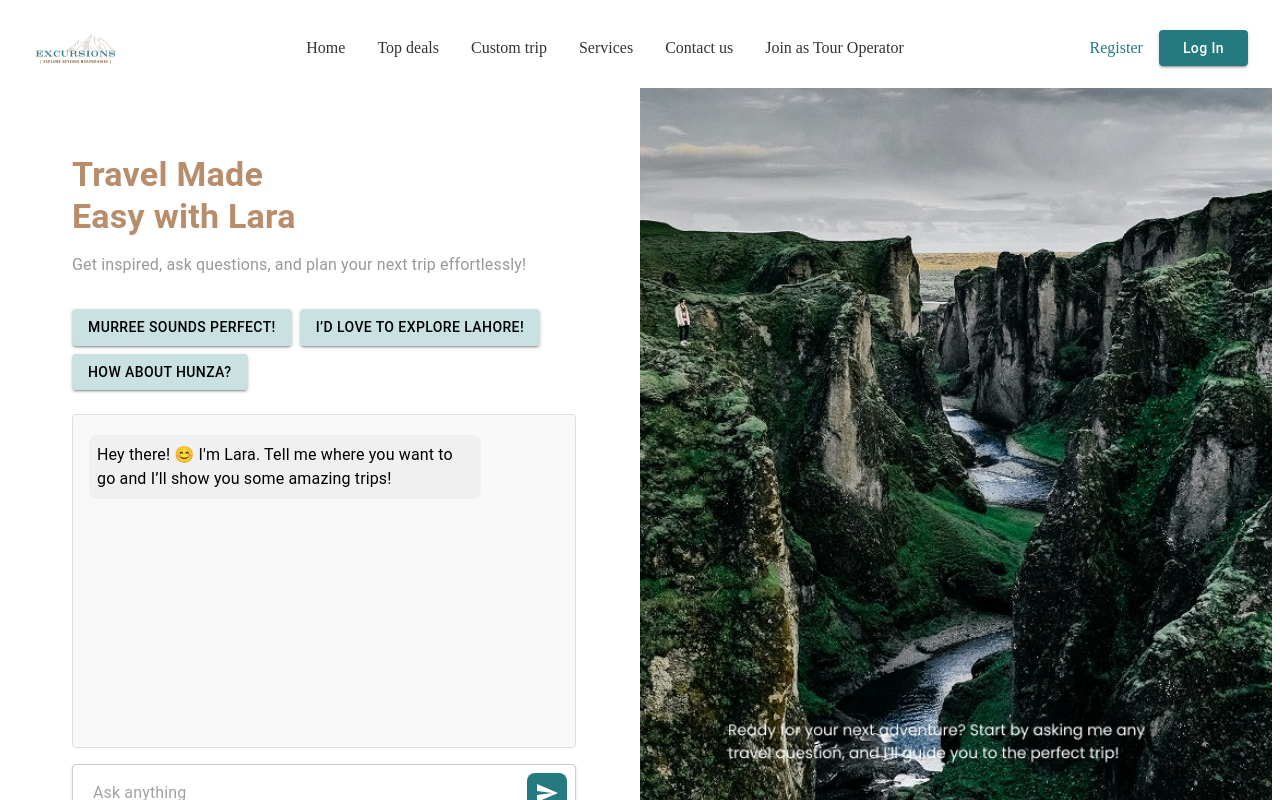
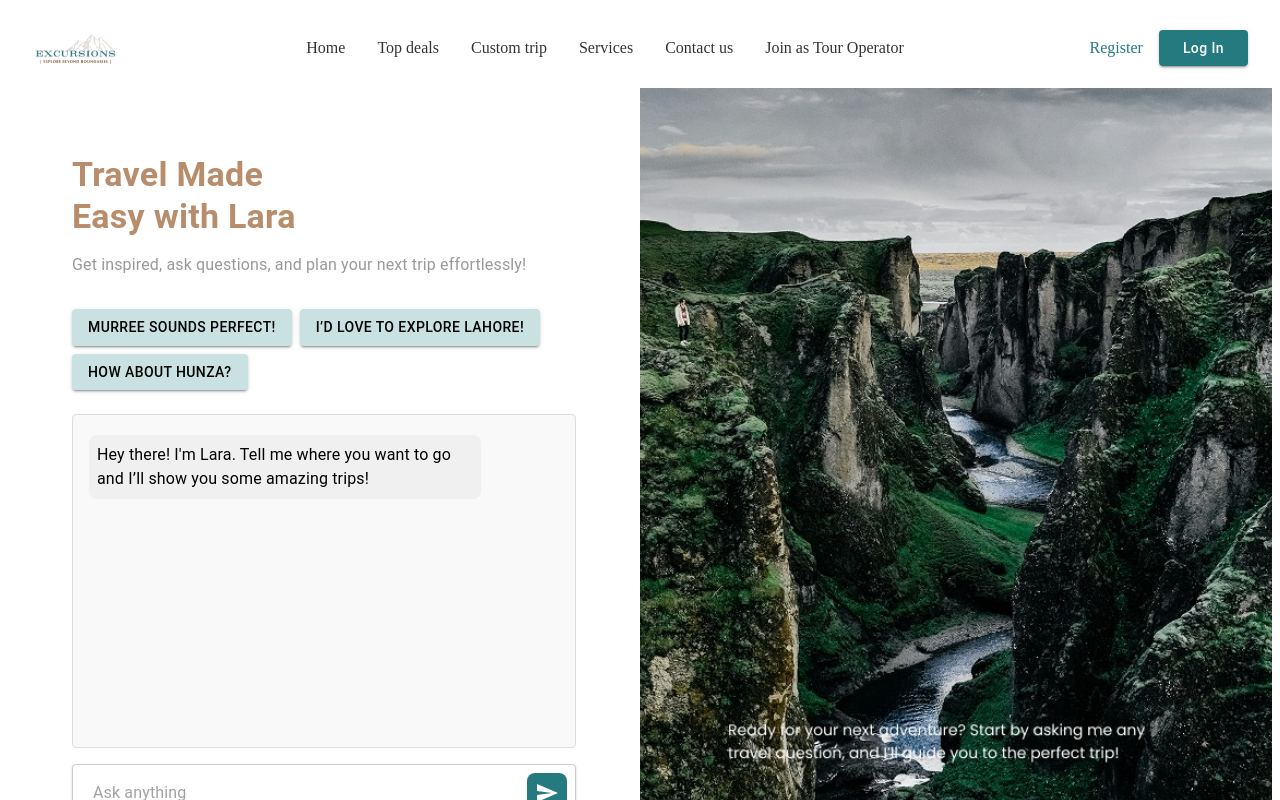
Before and after one commit to Samia804/excursion_frontend, a React (Create React App) app: page /chat in a window 1280 px wide. Shown: the top 800 px of the page. Built offline with nearby package versions, Linux system fonts and the light colour scheme.

Commit message:
✨ Make Lara more expressive and friendly with updated prompt + temp

```diff
--- a/src/pages/Chat.js
+++ b/src/pages/Chat.js
@@ -18,135 +18,85 @@ const Chat = () => {
   const userQuery = searchParams.get("query") || "";
   const [messages, setMessages] = useState([]);
   const [currentInput, setCurrentInput] = useState("");
+  const [lastQuery, setLastQuery] = useState("");
 
-  // ✅ Friendly welcome message when chat starts
   useEffect(() => {
     setMessages([
       {
         role: "bot",
         content:
-          "Hey there! 😊 I'm Lara. Tell me where you want to go and I’ll show you some amazing trips!",
+          "Hey there! I'm Lara. Tell me where you want to go and I’ll show you some amazing trips!",
       },
     ]);
   }, []);
 
-  // ✅ If URL contains query param, load it as initial user message
   useEffect(() => {
     if (userQuery.trim()) {
       setMessages((prev) => [
         ...prev,
         { role: "user", content: userQuery },
       ]);
+      setCurrentInput(userQuery);
+      setTimeout(() => handleSend(userQuery), 300);
     }
   }, [userQuery]);
 
-  // ✅ Detect casual/fun messages
   const isChatty = (text) => {
-    const phrases = [
-      "hi", "hello", "sunna", "sunno", "abey", "bata", "acha",
-      "chal", "jannu", "kya hal", "suno",
-    ];
-    return phrases.some((phrase) =>
-      text.toLowerCase().includes(phrase)
-    );
+    const phrases = ["hi", "hello", "sunna", "sunno", "abey", "bata", "acha", "chal", "jannu", "kya hal", "suno"];
+    return phrases.some((phrase) => text.toLowerCase().includes(phrase));
   };
 
-  const handleSend = async () => {
-    const userMessage = currentInput.trim();
+  const handleSend = async (overrideInput = null) => {
+    const userMessage = (overrideInput || currentInput).trim();
     if (!userMessage) return;
 
-    setMessages((prev) => [
-      ...prev,
-      { role: "user", content: userMessage },
-    ]);
+    setMessages((prev) => [...prev, { role: "user", content: userMessage }]);
     setCurrentInput("");
+    setLastQuery(userMessage);
 
-    // ✅ Casual message? Respond without backend
     if (isChatty(userMessage)) {
       setMessages((prev) => [
         ...prev,
-        {
-          role: "bot",
-          content:
-            "Haha you're funny 😄 but tell me where we’re heading!",
-        },
+        { role: "bot", content: "Haha, you are witty but tell me where we’re heading!" },
       ]);
       return;
     }
 
-    // ✅ Real query → hit backend
     try {
-      const res = await axios.post(
-        `${process.env.REACT_APP_BACKEND_URL}/chat`,
-        { message: userMessage }
-      );
+      const res = await axios.post(`${process.env.REACT_APP_BACKEND_URL}/chat`, {
+        message: userMessage,
+      });
 
-      const trips = res.data.trips;
+      const trips = res.data.trips || [];
 
       if (!trips.length) {
         setMessages((prev) => [
           ...prev,
-          {
-            role: "bot",
-            content:
-              "No matching trips found. Try a different query!",
-          },
+          { role: "bot", content: "No matching trips found. Try a different query!" },
         ]);
       } else {
-        const formatted = trips
-          .map((trip) => {
-            return `🎒 ${trip.tripTitle}\n📍 ${trip.destination}\n💰 Rs.${trip.pricePerSeat}\n📅 ${trip.startDate} to ${trip.endDate}`;
-          })
-          .join("\n\n");
-
+        const formatted = trips.map((trip) => `🛍️ ${trip.tripTitle}\n📍 ${trip.destination}\n💰 Rs.${trip.pricePerSeat}\n📅 ${trip.startDate} to ${trip.endDate}`).join("\n\n");
         setMessages((prev) => [
           ...prev,
-          {
-            role: "bot",
-            content: "Here’s what I found for you! ✨",
-          },
-          {
-            role: "bot",
-            content: formatted,
-          },
+          { role: "bot", content: "Here’s what I found for you! ✨" },
+          { role: "bot", content: formatted },
         ]);
       }
     } catch (err) {
       console.error("❌ Backend error:", err);
       setMessages((prev) => [
         ...prev,
-        {
-          role: "bot",
-          content:
-            "❌ Something went wrong. Please try again later.",
-        },
+        { role: "bot", content: "Something went wrong. Please try again later." },
       ]);
     }
   };
 
   return (
     <Grid container sx={{ minHeight: "100vh" }}>
-      {/* 💬 Left: Chat Interface */}
-      <Grid
-        item
-        xs={12}
-        md={6}
-        sx={{
-          display: "flex",
-          flexDirection: "column",
-          justifyContent: "center",
-          px: { xs: 3, md: 8 },
-          backgroundColor: "#fff",
-        }}
-      >
-        <Typography variant="h4" sx={{ fontWeight: "bold", color: "#b88d6b", mb: 2 }}>
-          Travel Made <br /> Easy with Lara
-        </Typography>
-        <Typography sx={{ color: "#999", mb: 4 }}>
-          Get inspired, ask questions, and plan your next trip effortlessly!
-        </Typography>
+      <Grid item xs={12} md={6} sx={{ display: "flex", flexDirection: "column", justifyContent: "center", px: { xs: 3, md: 8 }, backgroundColor: "#fff" }}>
+        <Typography variant="h4" sx={{ fontWeight: "bold", color: "#b88d6b", mb: 2 }}>Travel Made <br /> Easy with Lara</Typography>
+        <Typography sx={{ color: "#999", mb: 4 }}>Get inspired, ask questions, and plan your next trip effortlessly!</Typography>
 
-        {/* 🧠 Suggested Quick Buttons */}
         <Box sx={{ display: "flex", flexWrap: "wrap", gap: 1, mb: 3 }}>
           {["Murree sounds perfect!", "I’d love to explore Lahore!", "How about Hunza?"].map((text, idx) => (
             <Button
@@ -155,7 +105,7 @@ const Chat = () => {
               sx={{ backgroundColor: "#c9e2e1", color: "#000" }}
               onClick={() => {
                 setCurrentInput(text);
-                setTimeout(() => handleSend(), 300);
+                setTimeout(() => handleSend(text), 300);
               }}
             >
               {text}
@@ -163,19 +113,7 @@ const Chat = () => {
           ))}
         </Box>
 
-        {/* 💬 Chat Bubbles */}
-        <Box
-          sx={{
-            flexGrow: 1,
-            overflowY: "auto",
-            maxHeight: "300px",
-            border: "1px solid #ddd",
-            borderRadius: 1,
-            p: 2,
-            backgroundColor: "#f9f9f9",
-            mb: 2,
-          }}
-        >
+        <Box sx={{ flexGrow: 1, overflowY: "auto", maxHeight: "300px", border: "1px solid #ddd", borderRadius: 1, p: 2, backgroundColor: "#f9f9f9", mb: 2 }}>
           {messages.map((msg, i) => (
             <Typography
               key={i}
@@ -195,16 +133,7 @@ const Chat = () => {
           ))}
         </Box>
 
-        {/* ✏️ Input Box */}
-        <Paper
-          sx={{
-            display: "flex",
-            alignItems: "center",
-            border: "1px solid #ccc",
-            borderRadius: 1,
-            p: 0.5,
-          }}
-        >
+        <Paper sx={{ display: "flex", alignItems: "center", border: "1px solid #ccc", borderRadius: 1, p: 0.5 }}>
           <TextField
             fullWidth
             placeholder="Ask anything"
@@ -218,49 +147,18 @@ const Chat = () => {
             }}
           />
           <IconButton
-            onClick={handleSend}
-            sx={{
-              backgroundColor: "#247a7e",
-              color: "#fff",
-              borderRadius: 2,
-              width: 40,
-              height: 40,
-              m: 0.5,
-              "&:hover": { backgroundColor: "#1d6063" },
-            }}
+            onClick={() => handleSend()}
+            sx={{ backgroundColor: "#247a7e", color: "#fff", borderRadius: 2, width: 40, height: 40, m: 0.5, "&:hover": { backgroundColor: "#1d6063" } }}
           >
             <SendIcon />
           </IconButton>
         </Paper>
       </Grid>
 
-      {/* 🖼️ Right: Background Visual */}
-      <Grid
-        item
-        xs={12}
-        md={6}
-        sx={{
-          backgroundImage: `url(${image})`,
-          backgroundSize: "cover",
-          backgroundPosition: "center",
-          position: "relative",
-        }}
-      >
-        <Box
-          sx={{
-            position: "absolute",
-            bottom: 20,
-            left: "50%",
-            transform: "translateX(-50%)",
-            textAlign: "center",
-            color: "#fff",
-            px: 4,
-            width: "100%",
-          }}
-        >
+      <Grid item xs={12} md={6} sx={{ backgroundImage: `url(${image})`, backgroundSize: "cover", backgroundPosition: "center", position: "relative" }}>
+        <Box sx={{ position: "absolute", bottom: 20, left: "50%", transform: "translateX(-50%)", textAlign: "center", color: "#fff", px: 4, width: "100%" }}>
           <Typography variant="body2">
-            Ready for your next adventure? Start by asking me any travel
-            question, and I’ll guide you to the perfect trip!
+            Ready for your next adventure? Start by asking me any travel question, and I’ll guide you to the perfect trip!
           </Typography>
         </Box>
       </Grid>
```
